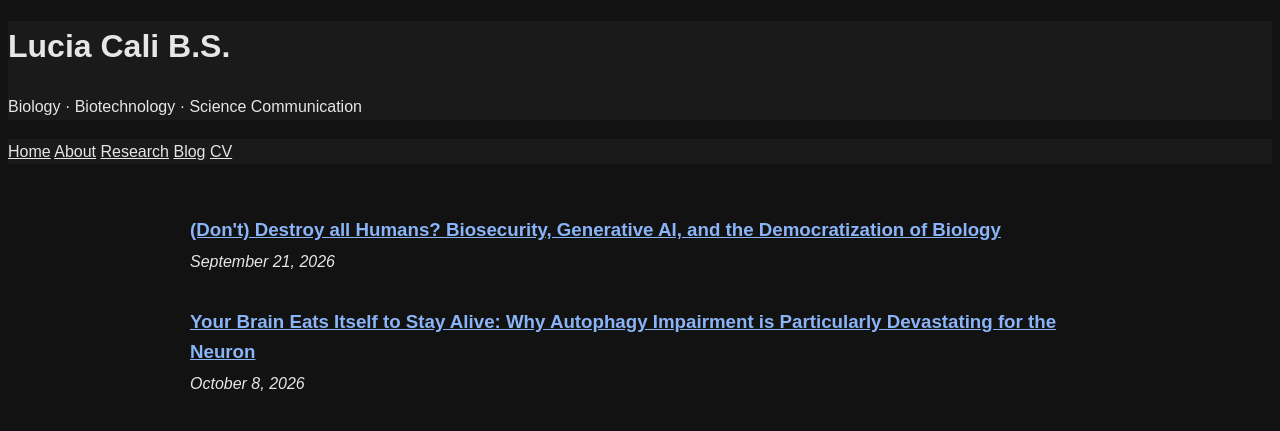
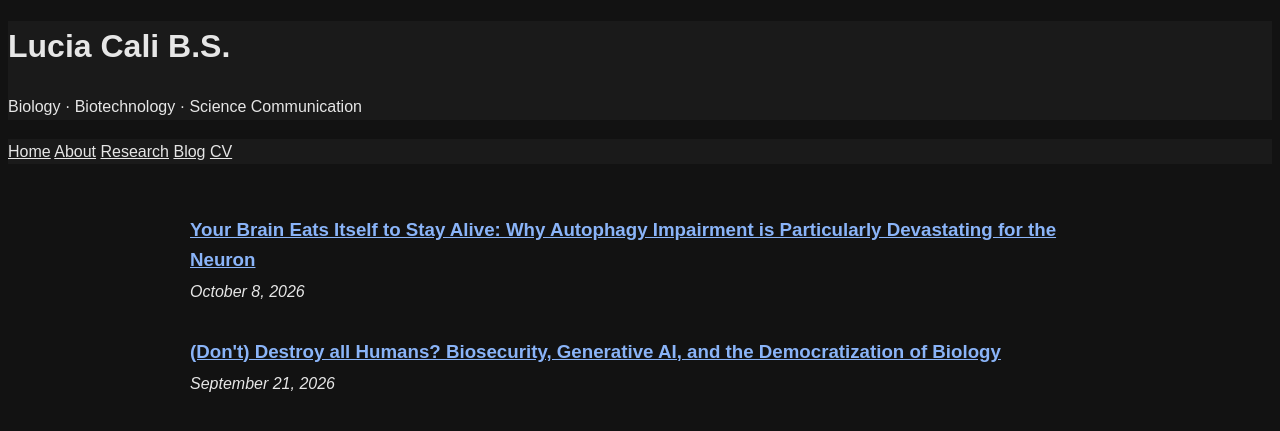
Before and after one commit to luciacali/luciacali.github.io, a Jekyll site: the page blog.html, which Jekyll copies as it is, in a window 1280 px wide. Shown: the top 431 px of the page. Built offline with Jekyll 4.4.1, drawn with Linux system fonts in a browser that asks for light colours.

Commit message:
Swap article titles and dates in blog.html

```diff
--- a/blog.html
+++ b/blog.html
@@ -25,6 +25,15 @@
 
     <main>
 
+         <article>
+            <h3 class="post-title">
+                <a href="writing/your-brain-eats-itself/">
+                    Your Brain Eats Itself to Stay Alive: Why Autophagy Impairment is Particularly Devastating for the Neuron
+                </a>
+            </h3>
+            <p class="post-date"><em>October 8, 2026</em></p>
+        </article>
+
         <article>
             <h3 class="post-title">
                 <a href="writing/dont-destroy-all-humans/">
@@ -34,15 +43,6 @@
             <p class="post-date"><em>September 21, 2026</em></p>
         </article>
 
-        <article>
-            <h3 class="post-title">
-                <a href="writing/your-brain-eats-itself/">
-                    Your Brain Eats Itself to Stay Alive: Why Autophagy Impairment is Particularly Devastating for the Neuron
-                </a>
-            </h3>
-            <p class="post-date"><em>October 8, 2026</em></p>
-        </article>
-
     </main>
 
 </body>
```
